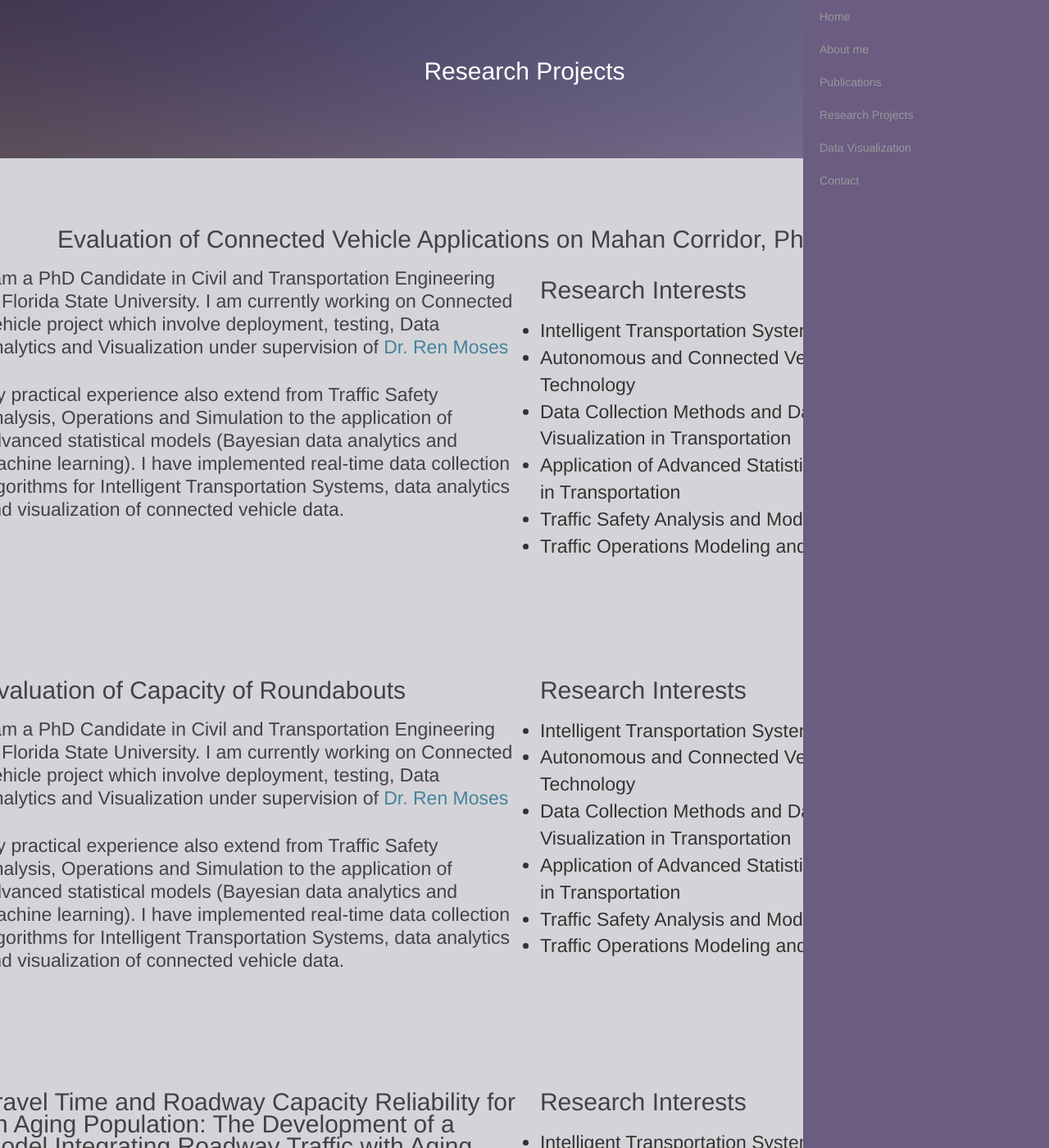
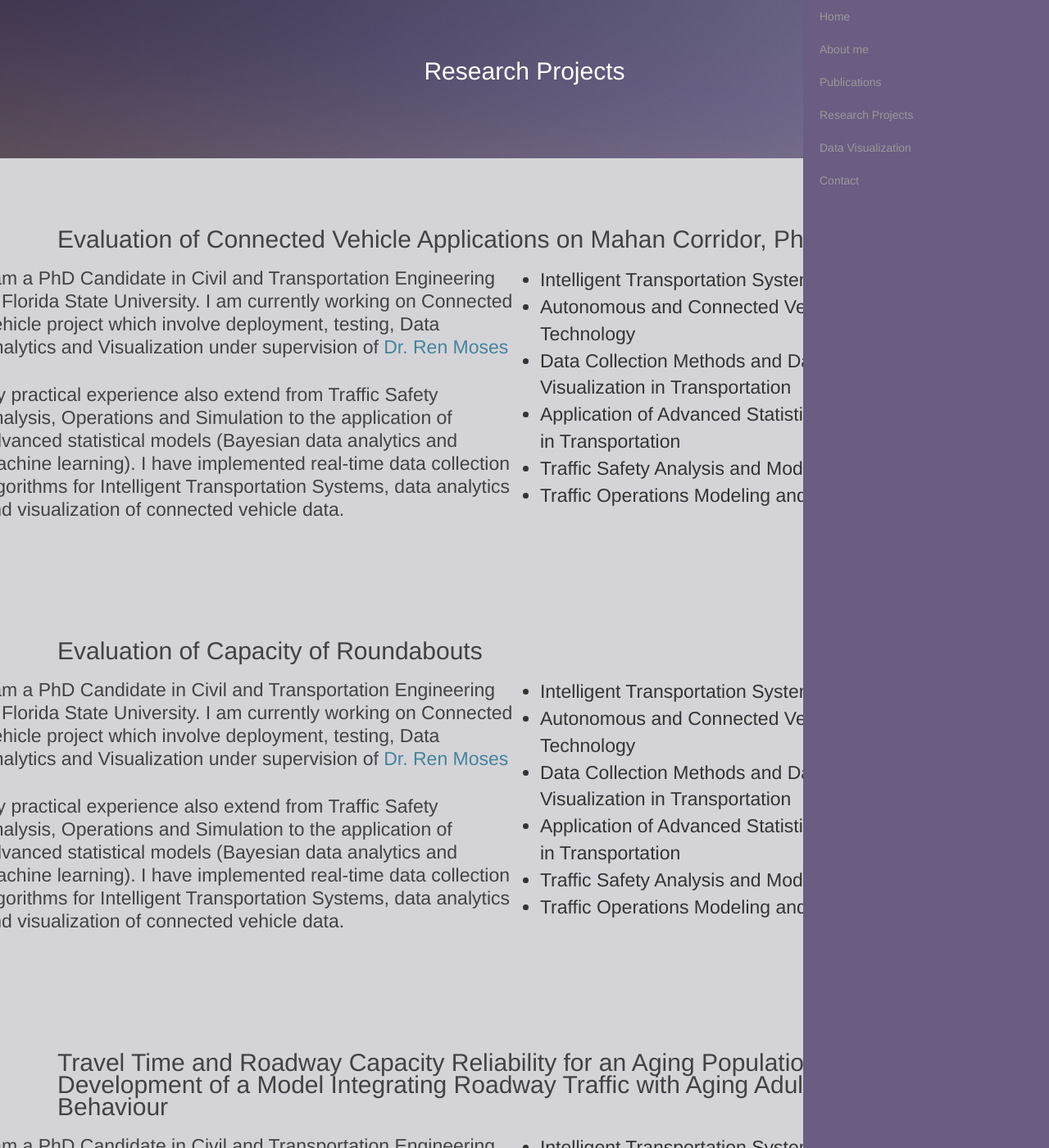
Before and after one commit to ekidando/Kidando, a Jekyll site: the page research.html, which Jekyll copies as it is, in a window 1280 px wide and 1400 px high. Shown: the whole window at 82% size. Built offline with Jekyll 4.4.1, drawn with Linux system fonts in a browser that asks for light colours; some web fonts are replaced; some of the changed text lies outside the part shown.

Commit message:
Update research.html

```diff
--- a/research.html
+++ b/research.html
@@ -67,7 +67,7 @@
       </div><!-- .col-md-7 close -->
       <div class="col-md-5">
         <div class="block">
-      <h2>Research Interests</h2>
+
           <ul style="list-style-type:disc">
 
 
@@ -88,10 +88,13 @@
 <section id="intro">
   <div class="container">
     <div class="row">
+      <div class="col-md-12">
+        <div class="block">
+      <h2>Evaluation of Capacity of Roundabouts</h2>
+      </div></div>
       <div class="col-md-7 col-lg-offset-13">
         <div class="block">
 
-  <h2>Evaluation of Capacity of Roundabouts</h2>
                <p>
             I am a PhD Candidate in Civil and Transportation Engineering at Florida State University. I am currently working on Connected Vehicle project which involve deployment, testing, Data Analytics and Visualization under supervision of <a href="http://www.eng.fsu.edu/~moses/">Dr. Ren Moses</a>
           </p>
@@ -102,7 +105,6 @@
       </div><!-- .col-md-7 close -->
       <div class="col-md-5">
         <div class="block">
-      <h2>Research Interests</h2>
              <ul style="list-style-type:disc">
 
 
@@ -124,11 +126,15 @@
 <section id="intro">
   <div class="container">
     <div class="row">
+      <div class="col-md-12">
+        <div class="block">
+        <h2>Travel Time and Roadway Capacity Reliability for an Aging Population: The Development of a Model Integrating Roadway Traffic with Aging Adults’ Driving Behaviour
+</h2>
+
+      </div></div>
       <div class="col-md-7 col-lg-offset-13">
         <div class="block">
 
-  <h2>Travel Time and Roadway Capacity Reliability for an Aging Population: The Development of a Model Integrating Roadway Traffic with Aging Adults’ Driving Behaviour
-</h2>
     <p>
             I am a PhD Candidate in Civil and Transportation Engineering at Florida State University. I am currently working on Connected Vehicle project which involve deployment, testing, Data Analytics and Visualization under supervision of <a href="http://www.eng.fsu.edu/~moses/">Dr. Ren Moses</a>
           </p>
@@ -139,7 +145,6 @@
       </div><!-- .col-md-7 close -->
       <div class="col-md-5">
         <div class="block">
-      <h2>Research Interests</h2>
                 <ul style="list-style-type:disc">
 
 
@@ -161,10 +166,14 @@
 <section id="intro">
   <div class="container">
     <div class="row">
+      <div class="col-md-12">
+        <div class="block">
+      <h2>Civil Engineering Support for the Traffic Monitoring Program</h2>
+      </div></div>
       <div class="col-md-7 col-lg-offset-13">
         <div class="block">
 
-  <h2>Civil Engineering Support for the Traffic Monitoring Program</h2>
+
              <p>
             I am a PhD Candidate in Civil and Transportation Engineering at Florida State University. I am currently working on Connected Vehicle project which involve deployment, testing, Data Analytics and Visualization under supervision of <a href="http://www.eng.fsu.edu/~moses/">Dr. Ren Moses</a>
           </p>
@@ -175,7 +184,6 @@
       </div><!-- .col-md-7 close -->
       <div class="col-md-5">
         <div class="block">
-      <h2>Research Interests</h2>
               <ul style="list-style-type:disc">
 
 
@@ -197,10 +205,14 @@
 <section id="intro">
   <div class="container">
     <div class="row">
+      <div class="col-md-12">
+        <div class="block">
+      <h2>Establishing Traffic Enforcement Funding Allocation Criteria and Ranking in Tennessee</h2>
+      </div></div>
       <div class="col-md-7 col-lg-offset-13">
         <div class="block">
 
-  <h2>Establishing Traffic Enforcement Funding Allocation Criteria and Ranking in Tennessee</h2>
+
              <p>
             I am a PhD Candidate in Civil and Transportation Engineering at Florida State University. I am currently working on Connected Vehicle project which involve deployment, testing, Data Analytics and Visualization under supervision of <a href="http://www.eng.fsu.edu/~moses/">Dr. Ren Moses</a>
           </p>
@@ -211,7 +223,6 @@
       </div><!-- .col-md-7 close -->
       <div class="col-md-5">
         <div class="block">
-      <h2>Research Interests</h2>
                 <ul style="list-style-type:disc">
 
 
@@ -233,10 +244,14 @@
 <section id="intro">
   <div class="container">
     <div class="row">
+      <div class="col-md-12">
+        <div class="block">
+      <h2>Retrace of Pavement Marking Retroreflectivity levels in Tennessee Highways</h2>
+      </div></div>
       <div class="col-md-7 col-lg-offset-13">
         <div class="block">
 
-  <h2>Retrace of Pavement Marking Retroreflectivity levels in Tennessee Highways</h2>
+
              <p>
             I am a PhD Candidate in Civil and Transportation Engineering at Florida State University. I am currently working on Connected Vehicle project which involve deployment, testing, Data Analytics and Visualization under supervision of <a href="http://www.eng.fsu.edu/~moses/">Dr. Ren Moses</a>
           </p>
@@ -247,7 +262,6 @@
       </div><!-- .col-md-7 close -->
       <div class="col-md-5">
         <div class="block">
-      <h2>Research Interests</h2>
              <ul style="list-style-type:disc">
 
 
@@ -269,10 +283,14 @@
 <section id="intro">
   <div class="container">
     <div class="row">
+      <div class="col-md-12">
+        <div class="block">
+      <h2>Retrace of Pavement Marking Retroreflectivity levels in Tennessee Highways</h2>
+      </div></div>
       <div class="col-md-7 col-lg-offset-13">
         <div class="block">
 
-  <h2>Retrace of Pavement Marking Retroreflectivity levels in Tennessee Highways</h2>
+
              <p>
             I am a PhD Candidate in Civil and Transportation Engineering at Florida State University. I am currently working on Connected Vehicle project which involve deployment, testing, Data Analytics and Visualization under supervision of <a href="http://www.eng.fsu.edu/~moses/">Dr. Ren Moses</a>
           </p>
@@ -283,7 +301,6 @@
       </div><!-- .col-md-7 close -->
       <div class="col-md-5">
         <div class="block">
-      <h2>Research Interests</h2>
                 <ul style="list-style-type:disc">
 
 
@@ -305,10 +322,14 @@
 <section id="intro">
   <div class="container">
     <div class="row">
+      <div class="col-md-12">
+        <div class="block">
+        <h2>Intersection Safety Evaluation and Capacity Analysis of Un-Signalized Intersection located in Cooperstown, TN</h2>
+      </div></div>
       <div class="col-md-7 col-lg-offset-13">
         <div class="block">
 
-  <h2>Intersection Safety Evaluation and Capacity Analysis of Un-Signalized Intersection located in Cooperstown, TN</h2>
+
              <p>
             I am a PhD Candidate in Civil and Transportation Engineering at Florida State University. I am currently working on Connected Vehicle project which involve deployment, testing, Data Analytics and Visualization under supervision of <a href="http://www.eng.fsu.edu/~moses/">Dr. Ren Moses</a>
           </p>
@@ -319,7 +340,6 @@
       </div><!-- .col-md-7 close -->
       <div class="col-md-5">
         <div class="block">
-      <h2>Research Interests</h2>
                 <ul style="list-style-type:disc">
 
 
@@ -341,6 +361,7 @@
 <section id="call-to-action">
 
     <div class="row">
+
     <div class="col-md-12">
         <div class="block">
           <h2>Any Idea, Comments, Questions or Just Want to Chat?</h2>
```
Lines whose indentation alone changed are shown as unchanged.
